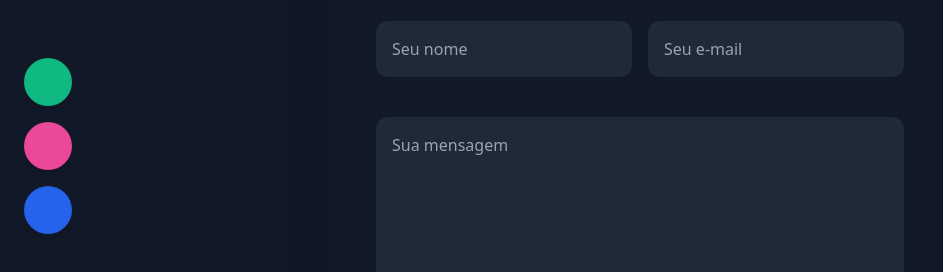
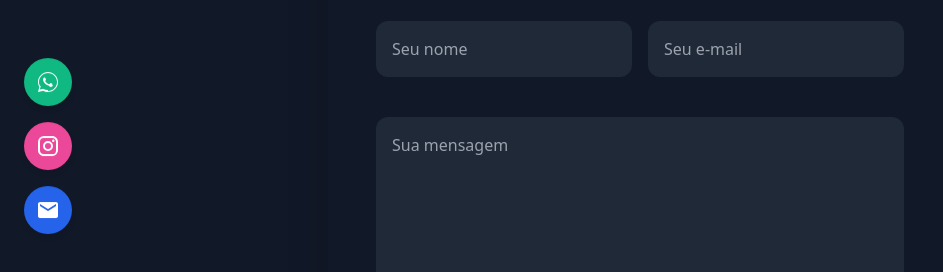
Before and after one commit to MStorck-02/ProjetoSite-1, a plain HTML site: page index.html in a window 1280 px wide. Shown: the part 2083-2355 px from the top of the page, without its empty margins (0-943 px from the left). Drawn offline with nearby package versions, Linux system fonts and the light colour scheme.

Commit message:
Update index.html
Icons - contato

```diff
--- a/index.html
+++ b/index.html
@@ -93,20 +93,20 @@
       <!-- WhatsApp -->
       <a href="https://wa.me/SEUNUMERO" target="_blank" class="bg-green-500 p-3 rounded-full shadow-md hover:scale-110 transition animate-bounce" title="WhatsApp">
         <svg xmlns="http://www.w3.org/2000/svg" fill="white" viewBox="0 0 24 24" class="w-6 h-6">
-          <path d="..."/>
-        </svg>
+          <path d="M19.11 4.93C17.22 3.04 14.69 2 12 2C6.48 2 2 6.48 2 12c0 1.77.46 3.45 1.32 4.95L2 22l5.05-1.32C8.55 21.54 10.23 22 12 22c5.52 0 10-4.48 10-10c0-2.69-1.04-5.22-2.93-7.11zM12 20c-1.58 0-3.12-.38-4.47-1.11l-.33-.2-3.34.88.88-3.34-.2-.33C3.38 15.12 3 13.58 3 12c0-4.97 4.03-9 9-9s9 4.03 9 9-4.03 9-9 9zm4.25-6.16c-.23-.11-1.36-.67-1.57-.75s-.36-.11-.52.11s-.59.75-.73.9s-.27.17-.5.06s-1.04-.38-1.98-1.22s-1.44-1.52-1.68-1.79s-.06-.39.05-.5s.23-.27.35-.41s.17-.23.25-.38s.12-.17.06-.32s-.52-1.25-.71-1.71s-.38-.39-.52-.4s-.29-.01-.45-.01s-.37 0-.57.28s-.79.77-.79 1.88s.81 2.18.92 2.34s1.59 2.41 3.86 3.43s1.52.96 2.04 1.22s.84.4 1.27.34s1.36-.55 1.55-.96s.19-.77.13-.96s-.22-.12-.45-.23z"/>
+  </svg>
       </a>
       <!-- Instagram -->
       <a href="https://instagram.com/MiguelStorck" target="_blank" class="bg-pink-500 p-3 rounded-full shadow-md hover:scale-110 transition animate-bounce" title="Instagram">
         <svg xmlns="http://www.w3.org/2000/svg" fill="white" viewBox="0 0 24 24" class="w-6 h-6">
-          <path d="..."/>
-        </svg>
+          <path d="M7.8,2H16.2C19.4,2 22,4.6 22,7.8V16.2A5.8,5.8 0 0,1 16.2,22H7.8C4.6,22 2,19.4 2,16.2V7.8A5.8,5.8 0 0,1 7.8,2M7.6,4A3.6,3.6 0 0,0 4,7.6V16.4C4,18.39 5.61,20 7.6,20H16.4A3.6,3.6 0 0,0 20,16.4V7.6C20,5.61 18.39,4 16.4,4H7.6M17.25,5.5A1.25,1.25 0 0,1 18.5,6.75A1.25,1.25 0 0,1 17.25,8A1.25,1.25 0 0,1 16,6.75A1.25,1.25 0 0,1 17.25,5.5M12,7A5,5 0 0,1 17,12A5,5 0 0,1 12,17A5,5 0 0,1 7,12A5,5 0 0,1 12,7M12,9A3,3 0 0,0 9,12A3,3 0 0,0 12,15A3,3 0 0,0 15,12A3,3 0 0,0 12,9Z" />
+  </svg>
       </a>
       <!-- Copiar Email -->
       <button onclick="copiarEmail()" class="bg-blue-600 p-3 rounded-full shadow-md hover:scale-110 transition animate-bounce relative" title="Copiar E-mail">
         <svg xmlns="http://www.w3.org/2000/svg" fill="white" viewBox="0 0 24 24" class="w-6 h-6">
-          <path d="..."/>
-        </svg>
+          <path d="M20 4H4c-1.1 0-1.99.9-1.99 2L2 18c0 1.1.9 2 2 2h16c1.1 0 2-.9 2-2V6c0-1.1-.9-2-2-2zm0 4l-8 5-8-5V6l8 5 8-5v2z"/>
+  </svg>
         <span id="copiadoMsg" class="absolute -bottom-6 left-1/2 transform -translate-x-1/2 text-xs text-green-400 hidden">Copiado!</span>
       </button>
     </div>
```
